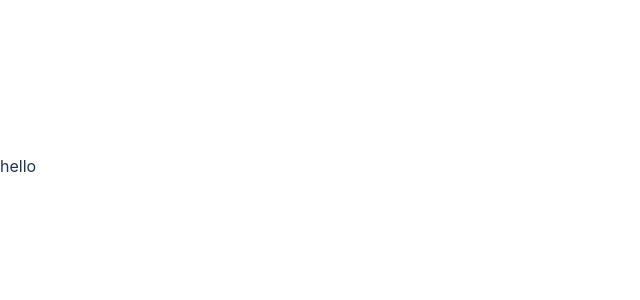
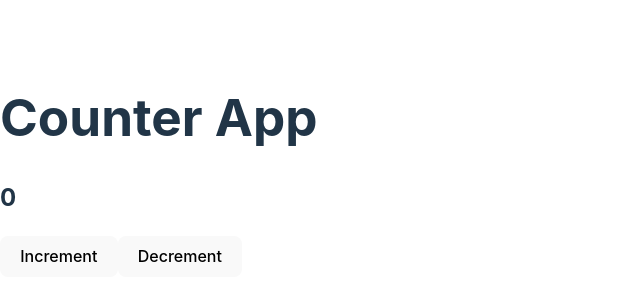
Before and after one commit to Noskathon-Lite/API_Avengers, a React (Vite) app in the folder frontend/: page / in a window 1280 px wide. Shown: the part 234-534 px from the top of the page, without its empty margins (0-640 px from the left). Built offline with nearby package versions, Linux system fonts and the light colour scheme.

Commit message:
changes on app

```diff
--- a/frontend/src/App.tsx
+++ b/frontend/src/App.tsx
@@ -6,7 +6,10 @@ function App() {
 
   return (
     <>
-      hello
+      <h1>Counter App</h1>
+      <h2>{count}</h2>
+      <button onClick={() => setCount(count + 1)}>Increment</button>
+      <button onClick={() => setCount(count - 1)}>Decrement</button>
     </>
   )
 }
```
Also changed, not shown: frontend/src/components/Navigation.tsx (added).
